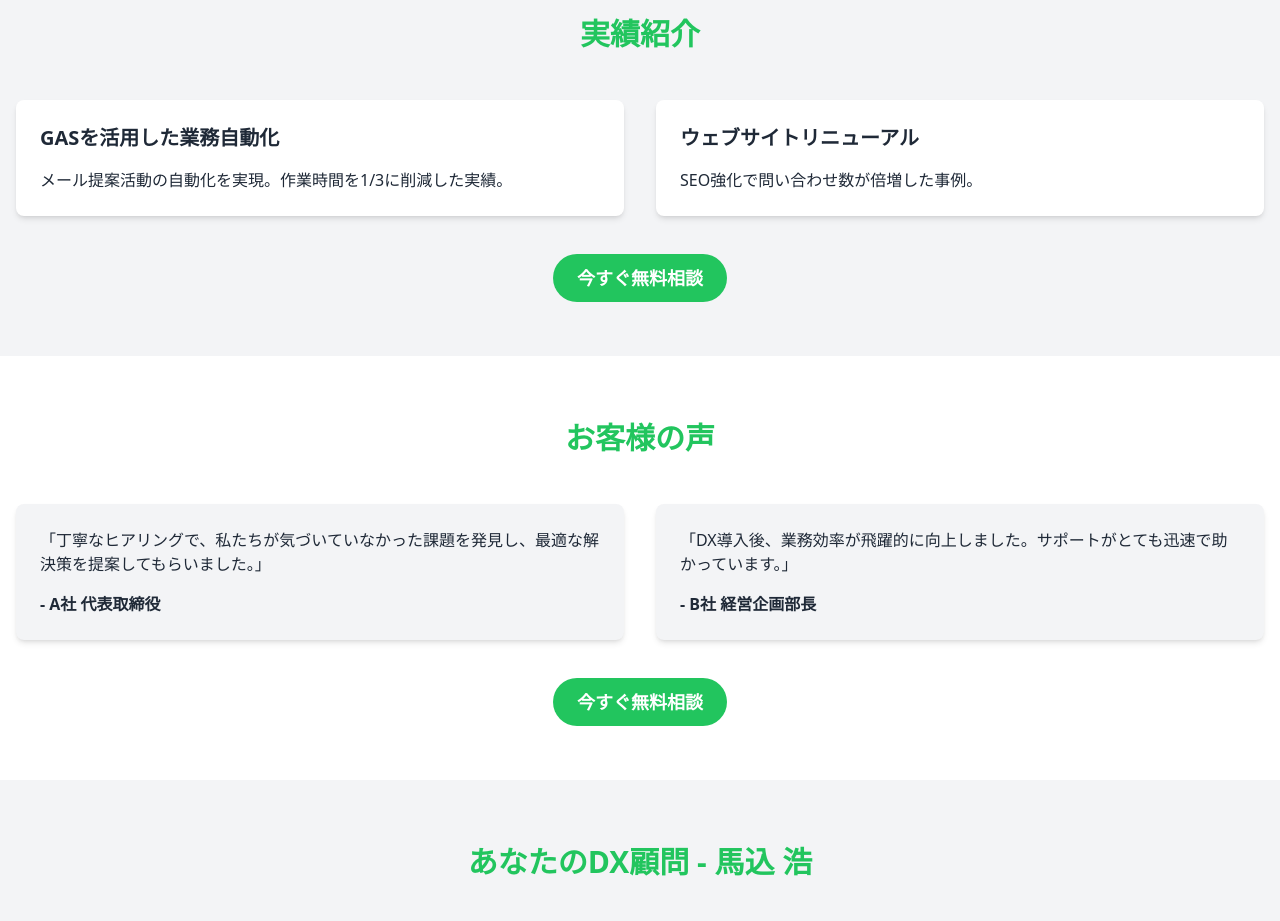
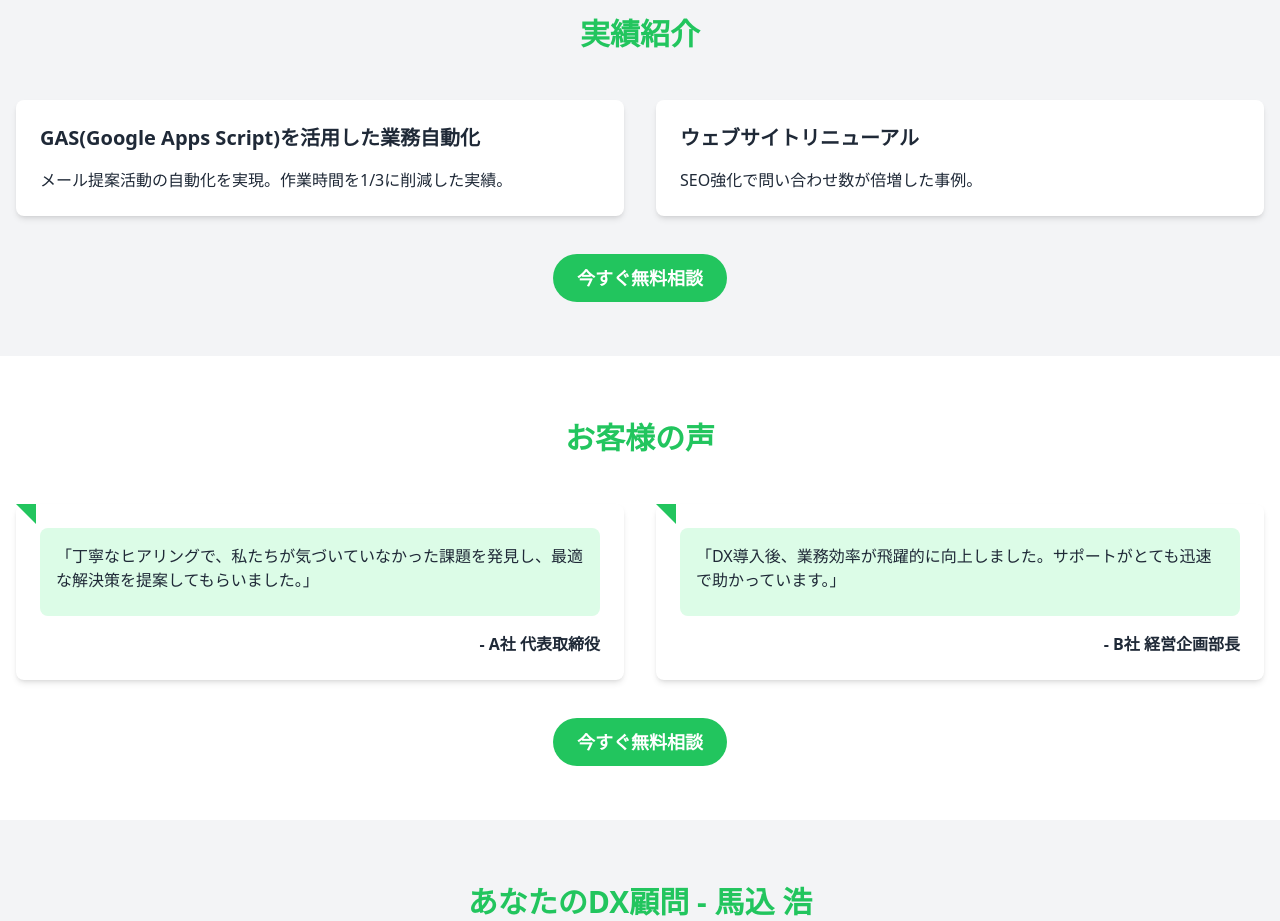
Before and after one commit to h-magome/dx-consulting-landing-page, a Nuxt app: page / in a window 1280 px wide. Shown: the part 2140-3061 px from the top of the page. Built offline with nearby package versions, Linux system fonts and the light colour scheme.

Commit message:
お客様の声を修正した

```diff
--- a/components/LandingPage.vue
+++ b/components/LandingPage.vue
@@ -149,7 +149,7 @@
           <h2 class="text-3xl font-bold mb-12 text-center text-green-500">実績紹介</h2>
           <div class="grid md:grid-cols-2 gap-8 mb-12">
             <div class="bg-white p-6 rounded-lg shadow-md">
-              <h3 class="text-xl font-semibold mb-4">GASを活用した業務自動化</h3>
+              <h3 class="text-xl font-semibold mb-4">GAS(Google Apps Script)を活用した業務自動化</h3>
               <p>メール提案活動の自動化を実現。作業時間を1/3に削減した実績。</p>
             </div>
             <div class="bg-white p-6 rounded-lg shadow-md">
@@ -170,13 +170,19 @@
         <div class="container mx-auto">
           <h2 class="text-3xl font-bold mb-12 text-center text-green-500">お客様の声</h2>
           <div class="grid md:grid-cols-2 gap-8 mb-12">
-            <div class="bg-gray-100 p-6 rounded-lg shadow-md">
-              <p class="mb-4">「丁寧なヒアリングで、私たちが気づいていなかった課題を発見し、最適な解決策を提案してもらいました。」</p>
-              <p class="font-semibold">- A社 代表取締役</p>
+            <div class="relative bg-white p-6 rounded-lg shadow-md">
+              <div class="absolute top-0 left-0 w-0 h-0 border-t-[20px] border-l-[20px] border-t-green-500 border-l-transparent"></div>
+              <div class="bg-green-100 p-4 rounded-lg mb-4">
+                <p class="mb-2">「丁寧なヒアリングで、私たちが気づいていなかった課題を発見し、最適な解決策を提案してもらいました。」</p>
+              </div>
+              <p class="font-semibold text-right">- A社 代表取締役</p>
             </div>
-            <div class="bg-gray-100 p-6 rounded-lg shadow-md">
-              <p class="mb-4">「DX導入後、業務効率が飛躍的に向上しました。サポートがとても迅速で助かっています。」</p>
-              <p class="font-semibold">- B社 経営企画部長</p>
+            <div class="relative bg-white p-6 rounded-lg shadow-md">
+              <div class="absolute top-0 left-0 w-0 h-0 border-t-[20px] border-l-[20px] border-t-green-500 border-l-transparent"></div>
+              <div class="bg-green-100 p-4 rounded-lg mb-4">
+                <p class="mb-2">「DX導入後、業務効率が飛躍的に向上しました。サポートがとても迅速で助かっています。」</p>
+              </div>
+              <p class="font-semibold text-right">- B社 経営企画部長</p>
             </div>
           </div>
           <div class="text-center">
```
